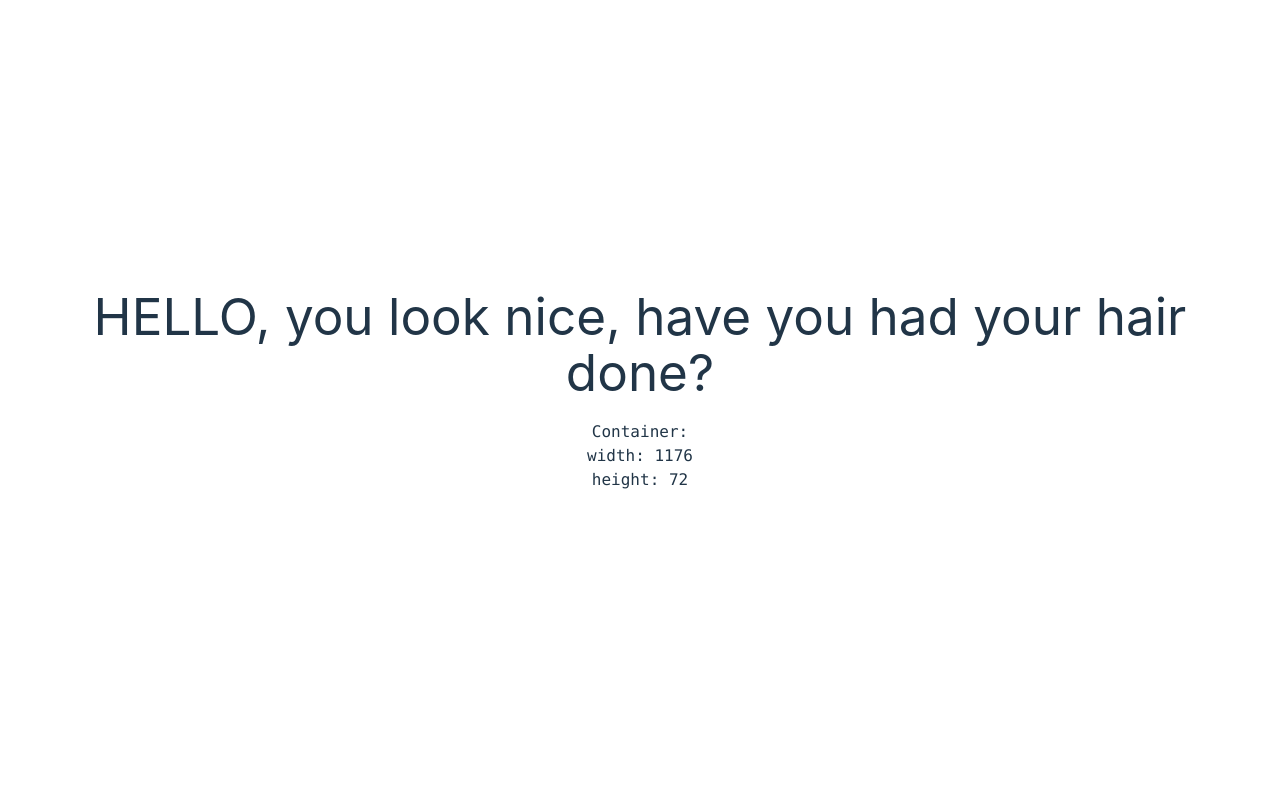
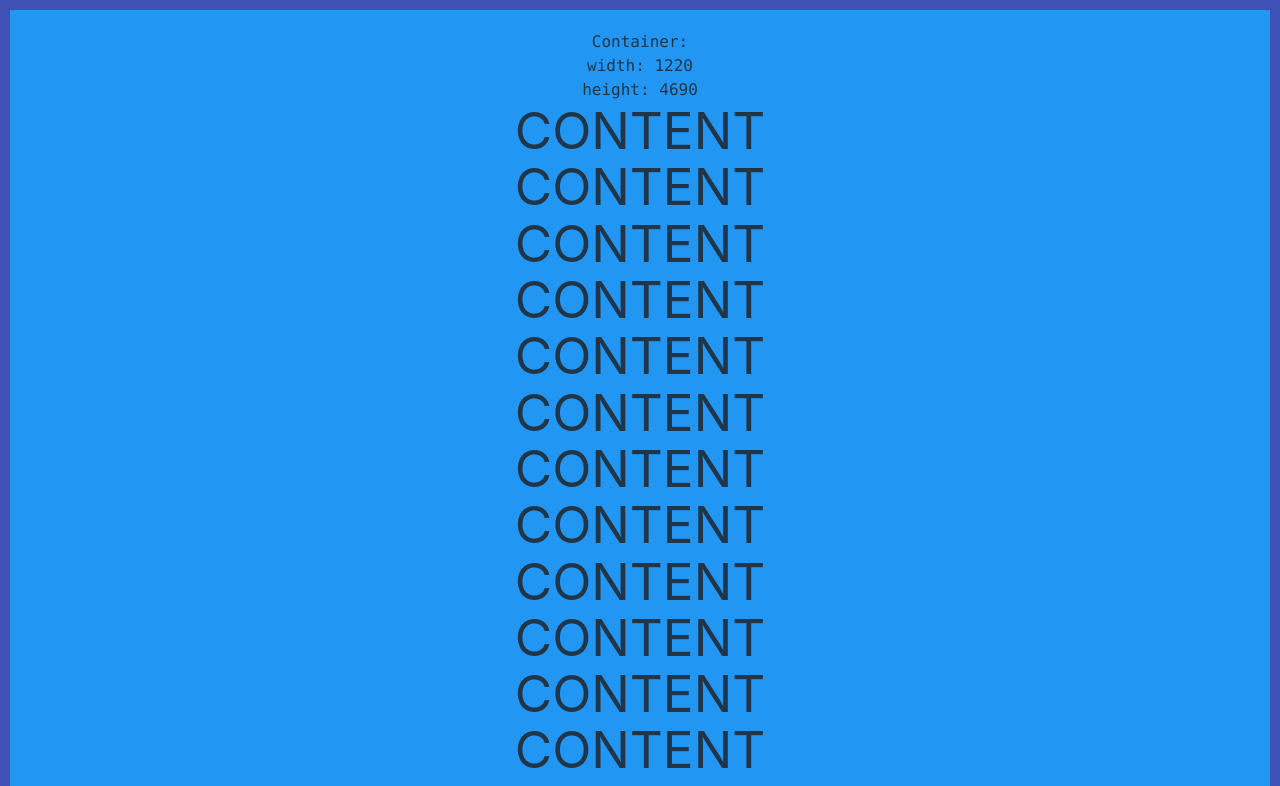
Before and after one commit to jim80/flexboxJoy, a React (Vite) app: page / in a window 1280 px wide. Shown: the top 786 px of the page. Built offline with nearby package versions, Linux system fonts and the light colour scheme.

Commit message:
deep joy - kinda working ish

```diff
--- a/src/App.css
+++ b/src/App.css
@@ -3,4 +3,31 @@
   margin: 0 auto;
   padding: 2rem;
   text-align: center;
+  min-height: 100vh;
 }
+
+.my-container {
+  background: #3F51B5;
+
+  /* give the outermost container a predefined size */
+  position: absolute;
+  top: 0;
+  bottom: 0;
+  left: 0;
+  right:0;
+
+  display: flex;
+  flex-direction: column;
+}
+
+.my-section {
+  margin: 10px;
+  background: #2196F3;
+  flex-grow: 1;
+
+  display: flex;
+  flex-direction: column;
+
+  /* for Firefox */
+  min-height: 0;
+}
--- a/src/App.jsx
+++ b/src/App.jsx
@@ -2,12 +2,15 @@ import MeasuringComp from "./components/MeasuringComp";
 import Comp1 from "./components/Comp1";
 import "./App.css";
 
+// see https://medium.com/@stephenbunch/how-to-make-a-scrollable-container-with-dynamic-height-using-flexbox-5914a26ae336
 function App() {
   return (
-    <>
-      <Comp1></Comp1>
-      <MeasuringComp></MeasuringComp>
-    </>
+    <div className="my-container">
+      <div className="my-section">
+        {/* <Comp1></Comp1> */}
+        <MeasuringComp></MeasuringComp>
+      </div>
+    </div>
   );
 }
 
--- a/src/components/MeasuringComp.jsx
+++ b/src/components/MeasuringComp.jsx
@@ -16,7 +16,7 @@ const MeasuringComp = () => {
   }, []);
   return (
     <div
-      className="h-[600px] bg-red-500"
+      className=" bg-red-500 border-solid border-2 border-black overflow-auto"
       style={{
         display: "flex",
         flexDirection: "column",
@@ -32,6 +32,91 @@ const MeasuringComp = () => {
         <br />
         height: {dimensions.height}
       </pre>
+
+      <div className="flex flex-col">
+        <h1 className="text-3xl">CONTENT</h1>
+        <h1 className="text-3xl">CONTENT</h1>
+        <h1 className="text-3xl">CONTENT</h1>
+        <h1 className="text-3xl">CONTENT</h1>
+        <h1 className="text-3xl">CONTENT</h1>
+        <h1 className="text-3xl">CONTENT</h1>
+        <h1 className="text-3xl">CONTENT</h1>
+        <h1 className="text-3xl">CONTENT</h1>
+        <h1 className="text-3xl">CONTENT</h1>
+        <h1 className="text-3xl">CONTENT</h1>
+        <h1 className="text-3xl">CONTENT</h1>
+        <h1 className="text-3xl">CONTENT</h1>
+        <h1 className="text-3xl">CONTENT</h1>
+        <h1 className="text-3xl">CONTENT</h1>
+        <h1 className="text-3xl">CONTENT</h1>
+        <h1 className="text-3xl">CONTENT</h1>
+        <h1 className="text-3xl">CONTENT</h1>
+        <h1 className="text-3xl">CONTENT</h1>
+        <h1 className="text-3xl">CONTENT</h1>
+        <h1 className="text-3xl">CONTENT</h1>
+        <h1 className="text-3xl">CONTENT</h1>
+        <h1 className="text-3xl">CONTENT</h1>
+        <h1 className="text-3xl">CONTENT</h1>
+        <h1 className="text-3xl">CONTENT</h1>
+        <h1 className="text-3xl">CONTENT</h1>
+        <h1 className="text-3xl">CONTENT</h1>
+        <h1 className="text-3xl">CONTENT</h1>
+        <h1 className="text-3xl">CONTENT</h1>
+        <h1 className="text-3xl">CONTENT</h1>
+        <h1 className="text-3xl">CONTENT</h1>
+        <h1 className="text-3xl">CONTENT</h1>
+        <h1 className="text-3xl">CONTENT</h1>
+        <h1 className="text-3xl">CONTENT</h1>
+        <h1 className="text-3xl">CONTENT</h1>
+        <h1 className="text-3xl">CONTENT</h1>
+        <h1 className="text-3xl">CONTENT</h1>
+        <h1 className="text-3xl">CONTENT</h1>
+        <h1 className="text-3xl">CONTENT</h1>
+        <h1 className="text-3xl">CONTENT</h1>
+        <h1 className="text-3xl">CONTENT</h1>
+        <h1 className="text-3xl">CONTENT</h1>
+        <h1 className="text-3xl">CONTENT</h1>
+        <h1 className="text-3xl">CONTENT</h1>
+        <h1 className="text-3xl">CONTENT</h1>
+        <h1 className="text-3xl">CONTENT</h1>
+        <h1 className="text-3xl">CONTENT</h1>
+        <h1 className="text-3xl">CONTENT</h1>
+        <h1 className="text-3xl">CONTENT</h1>
+        <h1 className="text-3xl">CONTENT</h1>
+        <h1 className="text-3xl">CONTENT</h1>
+        <h1 className="text-3xl">CONTENT</h1>
+        <h1 className="text-3xl">CONTENT</h1>
+        <h1 className="text-3xl">CONTENT</h1>
+        <h1 className="text-3xl">CONTENT</h1>
+        <h1 className="text-3xl">CONTENT</h1>
+        <h1 className="text-3xl">CONTENT</h1>
+        <h1 className="text-3xl">CONTENT</h1>
+        <h1 className="text-3xl">CONTENT</h1>
+        <h1 className="text-3xl">CONTENT</h1>
+        <h1 className="text-3xl">CONTENT</h1>
+        <h1 className="text-3xl">CONTENT</h1>
+        <h1 className="text-3xl">CONTENT</h1>
+        <h1 className="text-3xl">CONTENT</h1>
+        <h1 className="text-3xl">CONTENT</h1>
+        <h1 className="text-3xl">CONTENT</h1>
+        <h1 className="text-3xl">CONTENT</h1>
+        <h1 className="text-3xl">CONTENT</h1>
+        <h1 className="text-3xl">CONTENT</h1>
+        <h1 className="text-3xl">CONTENT</h1>
+        <h1 className="text-3xl">CONTENT</h1>
+        <h1 className="text-3xl">CONTENT</h1>
+        <h1 className="text-3xl">CONTENT</h1>
+        <h1 className="text-3xl">CONTENT</h1>
+        <h1 className="text-3xl">CONTENT</h1>
+        <h1 className="text-3xl">CONTENT</h1>
+        <h1 className="text-3xl">CONTENT</h1>
+        <h1 className="text-3xl">CONTENT</h1>
+        <h1 className="text-3xl">CONTENT</h1>
+        <h1 className="text-3xl">CONTENT</h1>
+        <h1 className="text-3xl">CONTENT</h1>
+        <h1 className="text-3xl">AT</h1>
+        <h1 className="text-3xl">LAST!</h1>
+      </div>
     </div>
   );
 };
--- a/src/index.css
+++ b/src/index.css
@@ -3,6 +3,12 @@
 @tailwind utilities;
 
 :root {
+  /* absolute inset-0 flex flex-col */
+  position: Absolute;
+  inset: 0px;
+  display: flex;
+  flex-direction: column;
+
   font-family: Inter, system-ui, Avenir, Helvetica, Arial, sans-serif;
   line-height: 1.5;
   font-weight: 400;
@@ -17,6 +23,16 @@
   -moz-osx-font-smoothing: grayscale;
 }
 
+body {
+  margin: 0;
+  position: relative;
+  display: flex;
+  flex-direction: column;
+  /* place-items: center; */
+  min-width: 320px;
+  /* max-height: 100vh; */
+}
+
 a {
   font-weight: 500;
   color: #646cff;
@@ -26,13 +42,7 @@ a:hover {
   color: #535bf2;
 }
 
-body {
-  margin: 0;
-  display: flex;
-  place-items: center;
-  min-width: 320px;
-  min-height: 100vh;
-}
+
 
 h1 {
   font-size: 3.2em;
```
